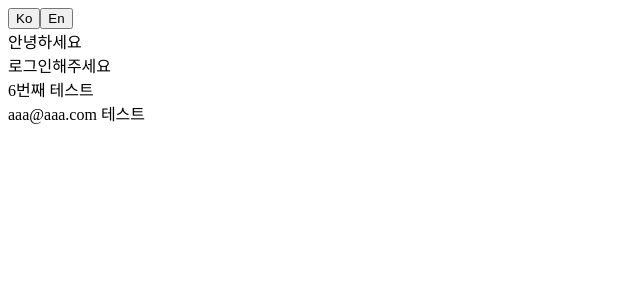
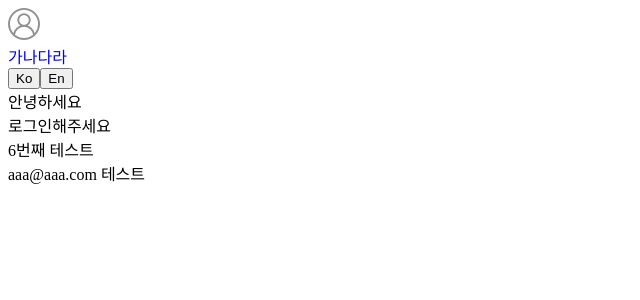
Before and after one commit to micahang0127/react-typescript-init-all, a React (Create React App) app: page / in a window 1280 px wide. Shown: the top 300 px of the page, without its empty margins (0-640 px from the left). Built offline with nearby package versions, Linux system fonts and the light colour scheme.

Commit message:
images css js

```diff
--- a/src/App.tsx
+++ b/src/App.tsx
@@ -1,5 +1,8 @@
 import MainPage from './pages/MainPage';
 import Locales from './pages/LocalesPage';
+
+// assets
+import './assets/css/styles.css';
 
 function App() {
   return (
--- /dev/null
+++ b/src/assets/css/styles.css
@@ -0,0 +1,3 @@
+.test {
+  color: blue;
+}
--- a/src/pages/MainPage.tsx
+++ b/src/pages/MainPage.tsx
@@ -3,6 +3,8 @@ import LocalesBtn from '../components/common/locales/LocalesBtn';
 function MainPage() {
   return (
     <div>
+      <img src="images/user.png" alt="user" />
+      <div className="test">가나다라</div>
       <LocalesBtn />
     </div>
   );
```
Also changed, not shown: public/images/user.png (added), 1 other file (tests, documents, lock files or other folders).
